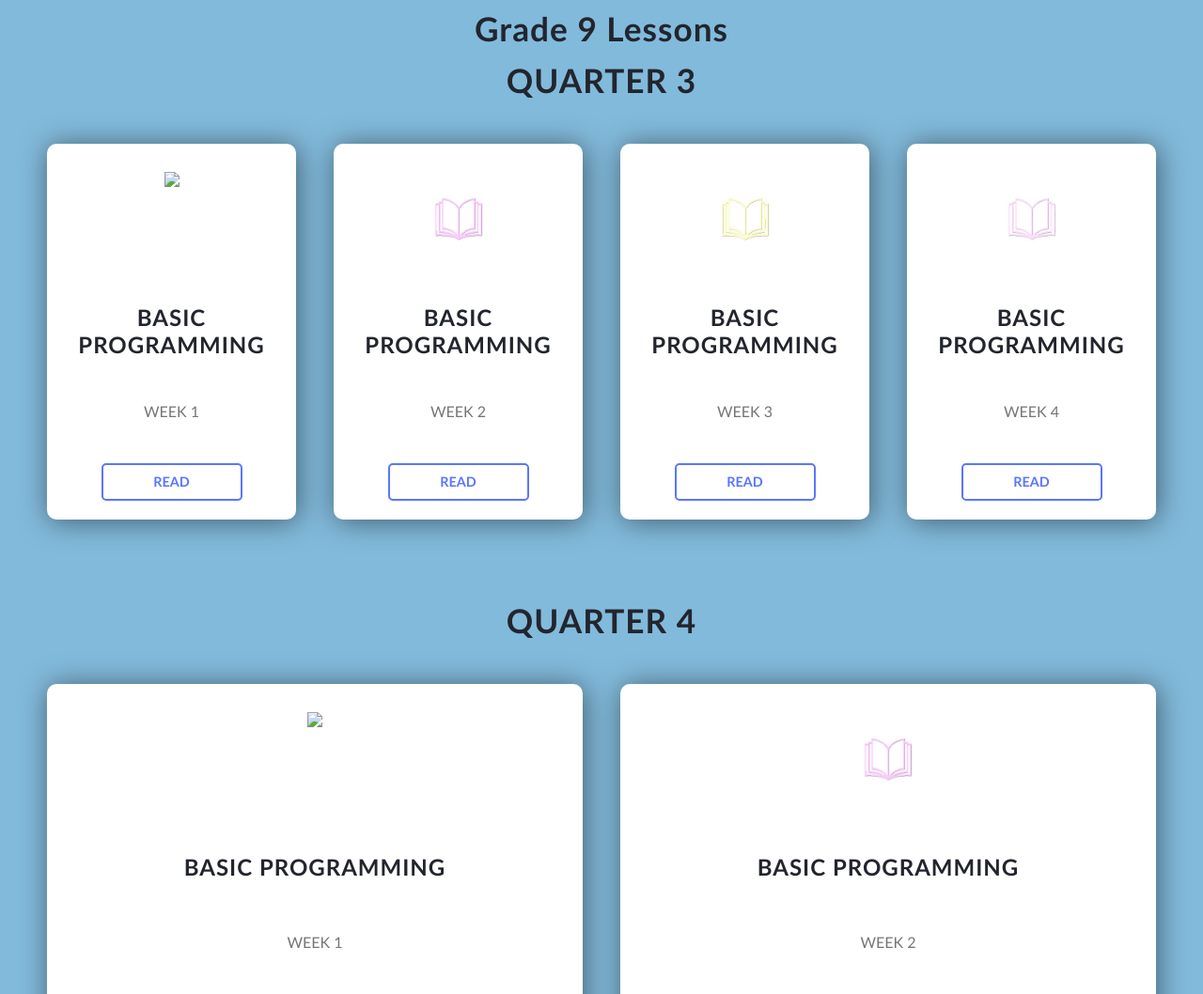
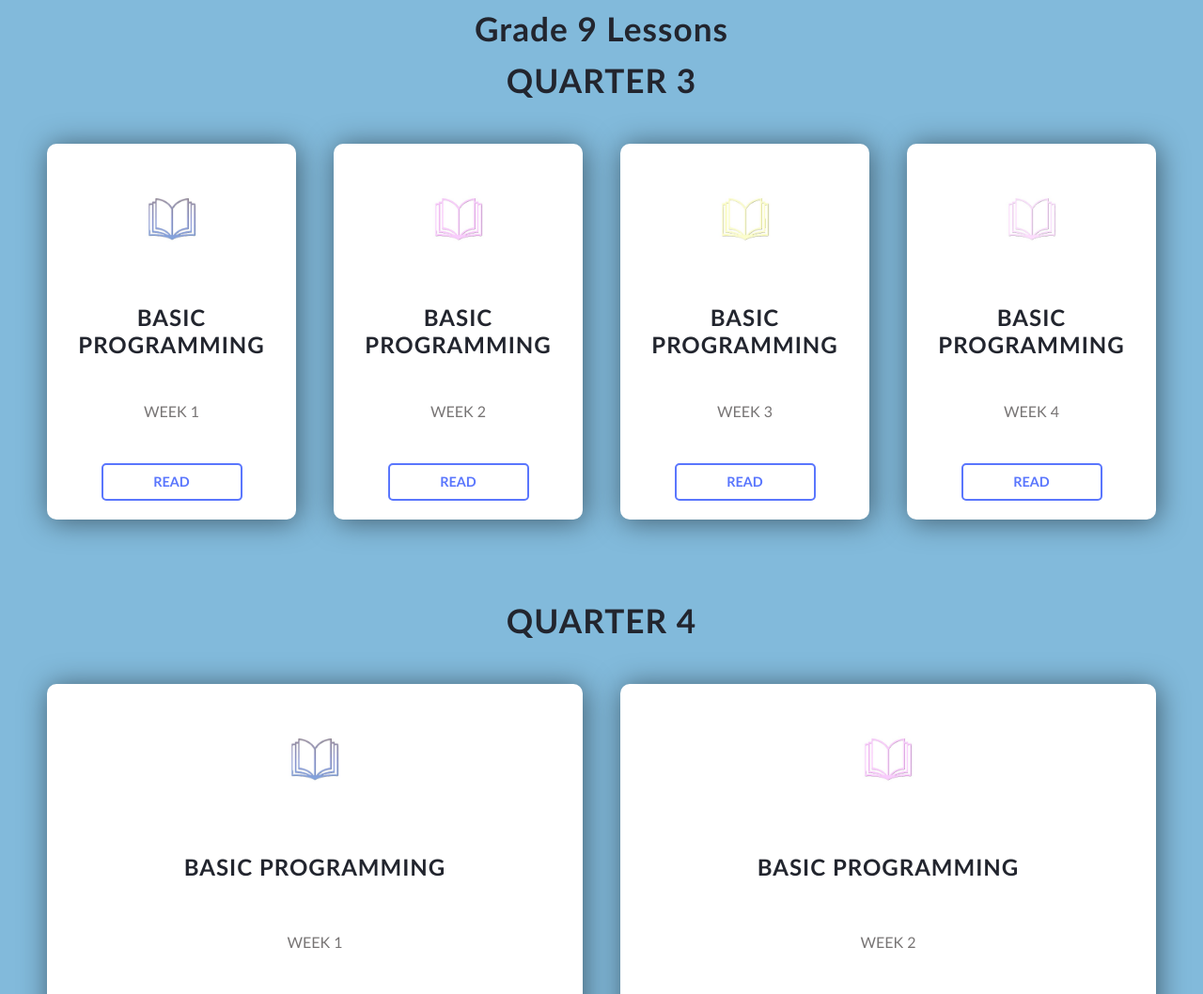
Before and after one commit to ICThinkLibrary/SPICTonlineLibrary, a plain HTML site: page Aweb9.html in a window 1280 px wide. Shown: the part 825-1883 px from the top of the page at 94% size. Drawn offline with Linux system fonts and the light colour scheme.

Commit message:
Update Aweb9.html

```diff
--- a/Aweb9.html
+++ b/Aweb9.html
@@ -54,7 +54,7 @@
 
       <div class="box-container">
       <div class="box">
-                <img src="images/book1.jpg">
+                <img src="images/book11.jpg">
                 <font>BASIC PROGRAMMING</font>
                 <p>WEEK 1</p>
                 <!--btn--------->
@@ -88,7 +88,7 @@
             </div>
             <div class="box-container">
               <div class="box">
-                <img src="images/book1.jpg">
+                <img src="images/book11.jpg">
                 <font>BASIC PROGRAMMING</font>
                 <p>WEEK 1</p>
                 <a href="JBNHS Lessons\QUARTER 4\BASIC PROGRAMMING\WEEK 1 DEFINING STRING.pdf" target="_blank">Read</a>
```
